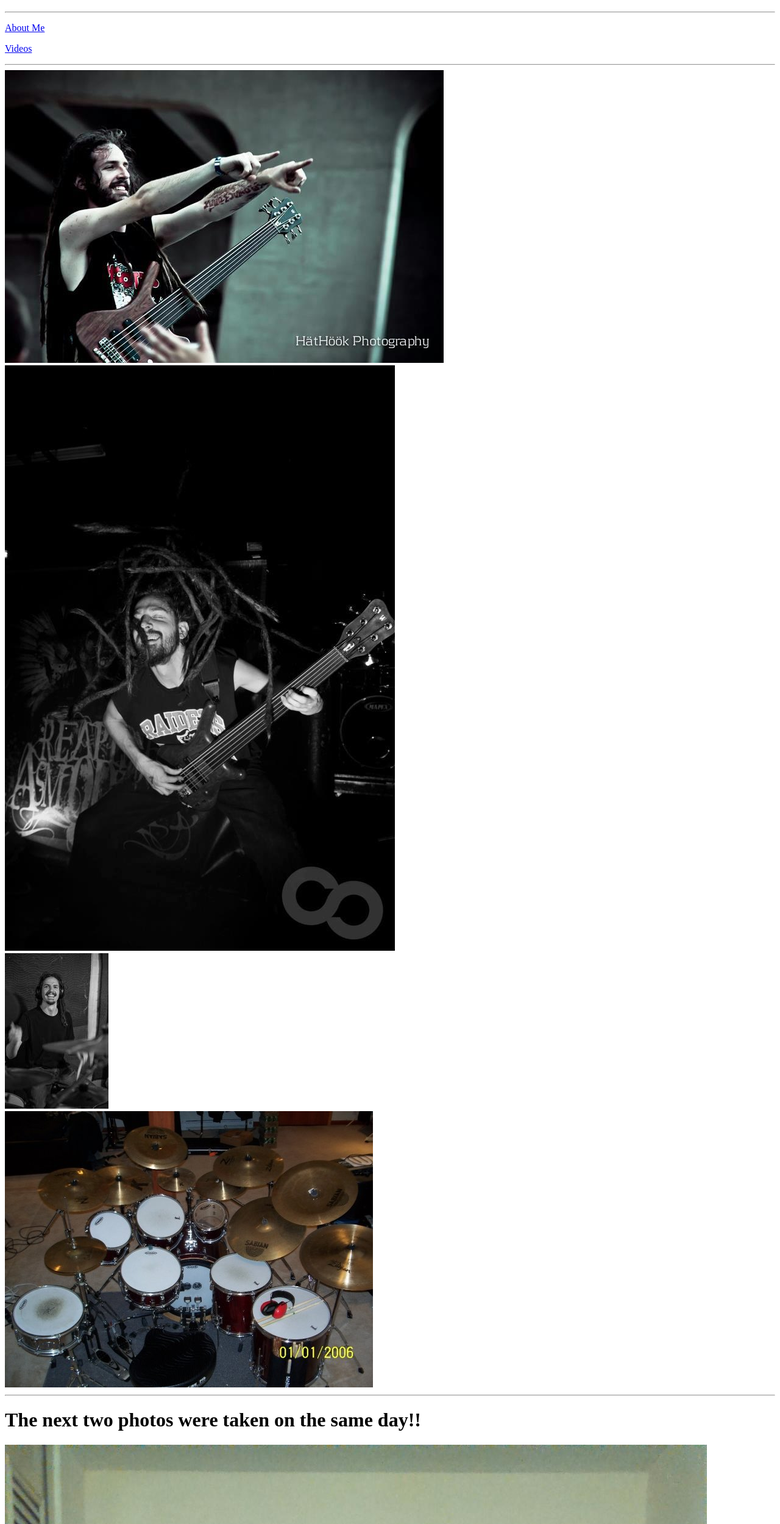
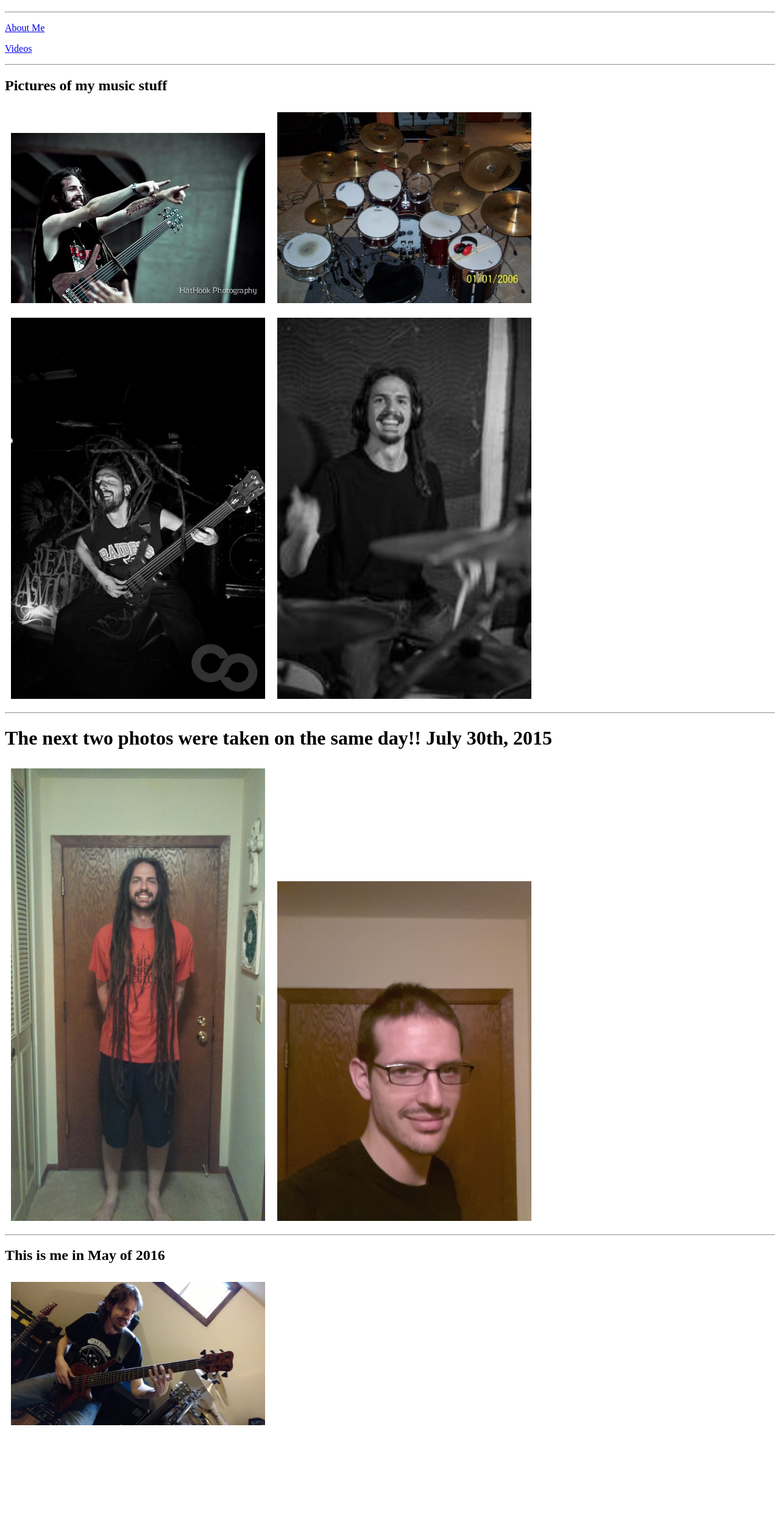
Before and after one commit to theJakub/First-Assignment, a plain HTML site: page about.html in a window 1280 px wide. Shown: the part 61-2560 px from the top of the page at 61% size. After the commit the page ends 2420 px from the top, so only its background shows below. Drawn offline with Linux system fonts and the light colour scheme.

Commit message:
firstassignment

```diff
--- a/about.html
+++ b/about.html
@@ -3,21 +3,22 @@
 	<head>
 		<meta charset="utf-8">
 		<title>Pictures!!</title>
+		<link rel="stylesheet" href="./style.css">
 	</head>
 	<body>
 		<h1>Here are some pictures of me!</h1>
 		<hr>
-		<p><a href="index.html">About Me</a></p>
-		<p><a href="videos.html">Videos</a></p>
+		<p><a href="./index.html">About Me</a></p>
+		<p><a href="./videos.html">Videos</a></p>
 		<hr>
-		<div><img src="june1.jpg" alt="Me pumping up the crowd"></div>
-		<div><img src="june2.jpg" alt="Headbanging and having fun"></div>
-		<div><img src="drums1.jpg" alt="Sitting behind the drums"></div>
-		<div><img src="drums2.jpg" alt="My drum set at a proud time"></div>
+		<h2>Pictures of my music stuff</h2>
+		<div><img src="./june1.jpg" alt="Me pumping up the crowd"><img src="./drums2.jpg" alt="My drum set at a proud time"></div>
+		<div><img src="./june2.jpg" alt="Headbanging and having fun"><img src="./drums1.jpg" alt="Sitting behind the drums"></div>
 		<hr>
-		<h1>The next two photos were taken on the same day!!</h1>
-		<div><img src="july1.jpg" alt="My four foot dreads"><img src="july2.jpg" alt="I cut all my hair off"></div>
+		<h1>The next two photos were taken on the same day!! July 30th, 2015</h1>
+		<div><img src="./july1.jpg" alt="My four foot dreads"><img src="./july2.jpg" alt="I cut all my hair off"></div>
 		<hr>
-		<div><img src="current.jpg" alt="What I look like now"></div>
+		<h2>This is me in May of 2016</h2>
+		<div><img src="./current.jpg" alt="What I look like now"></div>
 	</body>
 </html>
--- /dev/null
+++ b/style.css
@@ -0,0 +1,11 @@
+/* index.htm css */
+.listpic {
+	width:50%;
+}
+
+
+/* about page css */
+img{
+	width:33%;
+	padding:10px;
+}
```
Also changed, not shown: index.html (+5 -3 lines), videos.html (+3 -2 lines), 1 other file.
